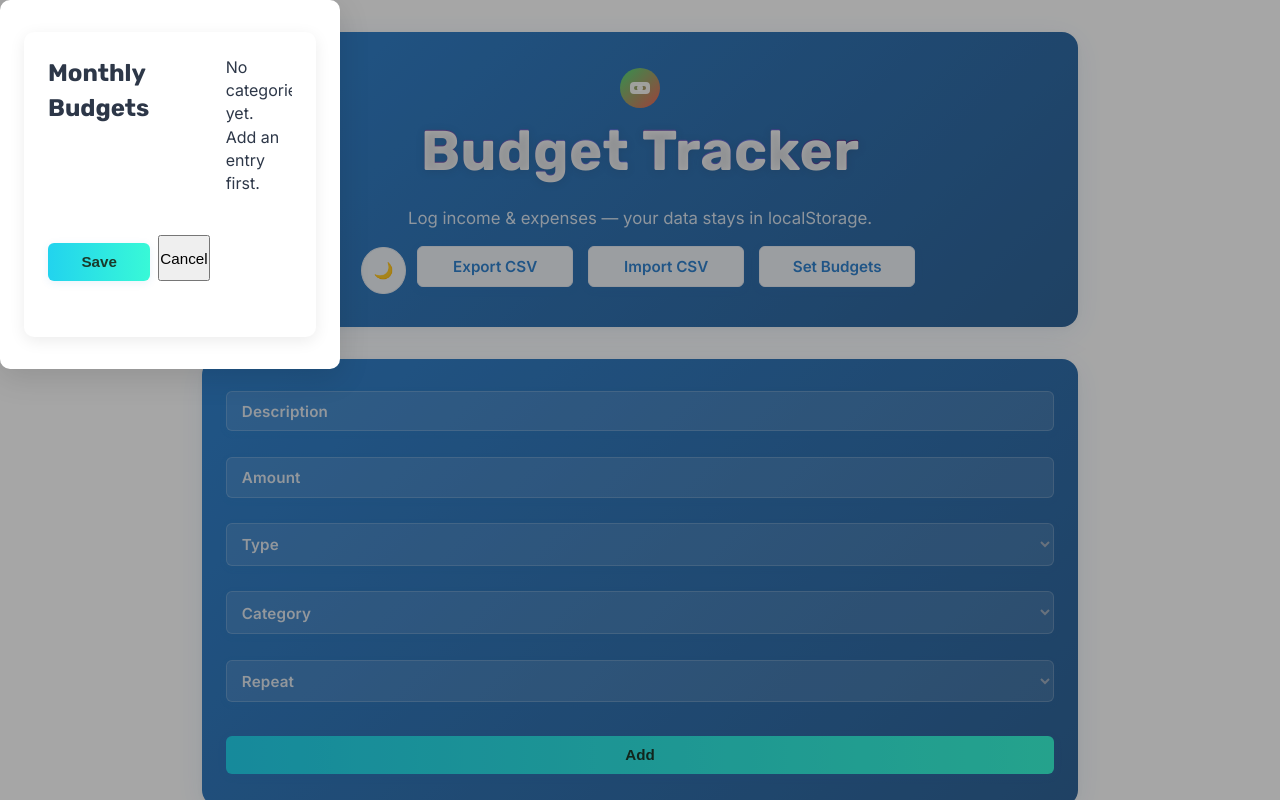
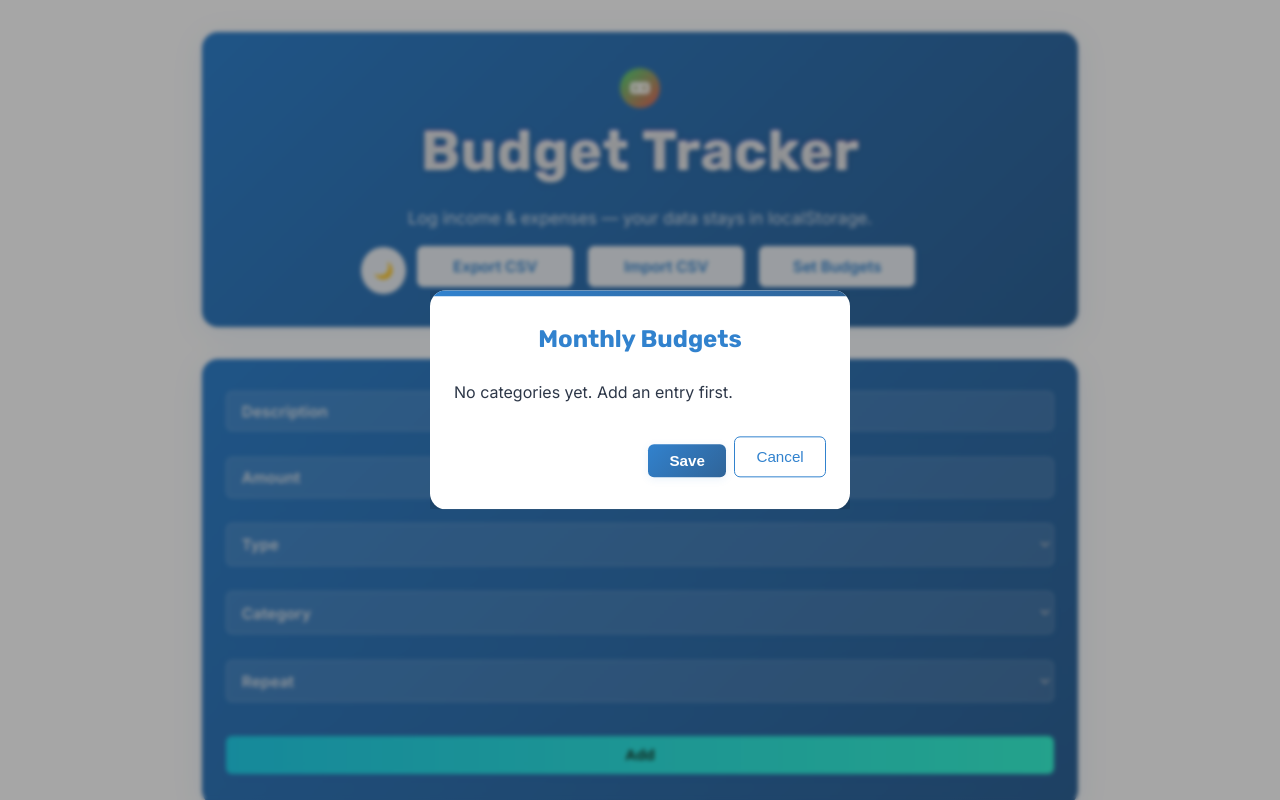
Before and after one commit to alvingoeson/budget-tracker, a website: page index.html in a window 1280 px wide. Both pictures are taken after a click on the button "Set Budgets". Shown: the top 800 px of the page. Drawn offline with nearby package versions, Linux system fonts and the light colour scheme.

Commit message:
current design as of 7/17

```diff
--- a/app.js
+++ b/app.js
@@ -155,6 +155,16 @@ importFile.addEventListener('change', e => {
 });
 
 /* ---------- Budgets ---------- */
+/* Force-center the dialog each time it opens (defensive). */
+function centerBudgetDialog(){
+  // inline styles outrank rogue CSS
+  budgetDlg.style.top = '50%';
+  budgetDlg.style.left = '50%';
+  budgetDlg.style.transform = 'translate(-50%,-50%)';
+  budgetDlg.style.position = 'fixed';
+  budgetDlg.style.margin = '0';
+}
+
 function openBudgetDialog(){
   const cats = [...new Set(entries.map(e=>e.category))].sort();
   budgetFields.innerHTML = cats.map(cat=>{
@@ -162,6 +172,8 @@ function openBudgetDialog(){
     return `<label>${cat}<input type="number" min="0" step="0.01" name="${cat}" value="${val}" /></label>`;
   }).join('') || '<p>No categories yet. Add an entry first.</p>';
   budgetDlg.showModal();
+  // Wait one frame so dialog has layout, then center
+  requestAnimationFrame(centerBudgetDialog);
 }
 budgetBtn.addEventListener('click', openBudgetDialog);
 budgetCancel.addEventListener('click', () => budgetDlg.close());
--- a/index.html
+++ b/index.html
@@ -1,4 +1,3 @@
-
 <!DOCTYPE html>
 <html lang="en">
 <head>
@@ -11,6 +10,7 @@
   <div class="container">
     <header>
       <span class="logo">
+        <!-- simplified inline logo (kept from your current version) -->
         <svg width="48" height="48" viewBox="0 0 48 48" fill="none">
           <defs>
             <linearGradient id="incomeExpenseGrad" x1="0" y1="0" x2="48" y2="48" gradientUnits="userSpaceOnUse">
@@ -35,7 +35,7 @@
       </div>
     </header>
 
-    <!-- ── Floating-label form (vertical) ───────────────────── -->
+    <!-- Entry Form -->
     <section class="form-section">
       <form id="entryForm">
         <div class="field">
@@ -103,21 +103,20 @@
     </section>
   </div>
 
-  <!-- — BUDGET FEATURE — Budget dialog -->
+  <!-- Budget Dialog -->
   <dialog id="budgetDlg">
-    <form id="budgetForm" method="dialog">
+    <form id="budgetForm" class="budget-card" method="dialog">
       <h2>Monthly Budgets</h2>
       <div id="budgetFields"></div>
-      <footer>
-        <button type="submit">Save</button>
-        <button type="button" id="budgetCancel">Cancel</button>
+      <footer class="budget-actions">
+        <button type="submit" class="btn-primary budget-save">Save</button>
+        <button type="button" id="budgetCancel" class="btn-ghost budget-cancel">Cancel</button>
       </footer>
     </form>
   </dialog>
 
   <!-- libs -->
   <script src="https://cdn.jsdelivr.net/npm/chart.js"></script>
-  <!-- PapaParse for CSV -->
   <script src="https://cdn.jsdelivr.net/npm/papaparse@5.4.1/papaparse.min.js"></script>
   <script type="module" src="app.js"></script>
 </body>
--- a/style.css
+++ b/style.css
@@ -660,15 +660,125 @@ button[type=submit]:active{transform:scale(.97);}
 /* ------------------------------------------------------------------
    11. Budget Dialog
    ------------------------------------------------------------------ */
-#budgetDlg{border:none;border-radius:var(--rad-md);padding:var(--sp-6) var(--sp-5);box-shadow:var(--shadow-lg);max-width:340px;width:90%;background:var(--card);color:var(--text);}
-#budgetDlg h2{margin-bottom:var(--sp-4);font-size:var(--fs-lg);font-family:'Rubik',sans-serif;font-weight:600;}
-#budgetFields{display:flex;flex-direction:column;gap:var(--sp-3);max-height:50vh;overflow-y:auto;padding-right:.25rem;}
-#budgetFields label{display:flex;justify-content:space-between;align-items:center;gap:var(--sp-2);font-size:var(--fs-sm);}
-#budgetFields input{width:110px;text-align:right;padding:.45rem .4rem;font-size:var(--fs-sm);border:1px solid var(--card-border);border-radius:var(--rad-xs);background:var(--card-alt);color:var(--text);}
-#budgetDlg footer{display:flex;justify-content:flex-end;gap:var(--sp-2);margin-top:var(--sp-5);}
-#budgetDlg footer button{font-size:var(--fs-sm);}
+/* Hide while closed to avoid flash */
+#budgetDlg:not([open]){display:none;}
 
-#budgetDlg::backdrop{background:rgba(0,0,0,.35);}
+/* We let the UA backdrop show; we override position */
+#budgetDlg{
+  position:fixed;
+  top:50%;
+  left:50%;
+  transform:translate(-50%,-50%);
+  margin:0;
+  padding:0;
+  border:none;
+  background:transparent;
+  z-index:1000;
+  color:var(--text);
+}
+
+/* Backdrop dim */
+#budgetDlg::backdrop{
+  background:rgba(0,0,0,.35);
+  backdrop-filter:blur(2px);
+}
+
+/* Modal card */
+#budgetDlg .budget-card{
+  display:flex;
+  flex-direction:column;
+  gap:var(--sp-4);
+  width:min(90vw,420px);
+  max-height:80dvh;
+  overflow-y:auto;
+  padding:var(--sp-6) var(--sp-5);
+  background:var(--card);
+  color:var(--text);
+  border-radius:var(--rad-lg);
+  box-shadow:0 8px 48px rgba(0,0,0,.25),0 2px 16px rgba(0,0,0,.15);
+  position:relative;
+  isolation:isolate;
+}
+
+/* Accent stripe */
+#budgetDlg .budget-card::before{
+  content:"";
+  position:absolute;
+  inset-inline:0;
+  top:0;
+  height:6px;
+  background:linear-gradient(90deg,var(--brand-1),var(--brand-2));
+  border-top-left-radius:inherit;
+  border-top-right-radius:inherit;
+}
+
+/* Title */
+#budgetDlg h2{
+  margin:0 0 var(--sp-2) 0;
+  font-size:var(--fs-lg);
+  font-family:'Rubik',sans-serif;
+  font-weight:600;
+  text-align:center;
+  color:var(--brand-1);
+}
+
+/* Fields */
+#budgetFields{
+  display:flex;
+  flex-direction:column;
+  gap:var(--sp-3);
+}
+#budgetFields label{
+  display:flex;
+  justify-content:space-between;
+  align-items:center;
+  gap:var(--sp-2);
+  font-size:var(--fs-sm);
+  color:var(--text-2);
+}
+#budgetFields input{
+  width:110px;
+  text-align:right;
+  padding:.45rem .4rem;
+  font-size:var(--fs-sm);
+  border:1px solid var(--card-border);
+  border-radius:var(--rad-xs);
+  background:var(--card-alt);
+  color:var(--text);
+}
+
+/* Footer buttons */
+#budgetDlg footer.budget-actions{
+  margin-top:var(--sp-4);
+  display:flex;
+  justify-content:flex-end;
+  gap:var(--sp-2);
+}
+#budgetDlg footer.budget-actions .btn-primary,
+#budgetDlg footer.budget-actions .btn-ghost{
+  font-size:var(--fs-sm);
+  padding:.55em 1.4em;
+  border-radius:var(--rad-sm);
+  cursor:pointer;
+  transition:background var(--dur-fast),transform var(--dur-fast);
+}
+#budgetDlg footer.budget-actions .btn-primary{
+  background:linear-gradient(135deg,var(--brand-1) 0%,var(--brand-2) 100%);
+  color:var(--text-invert);
+  border:none;
+}
+#budgetDlg footer.budget-actions .btn-primary:hover{
+  transform:translateY(-2px) scale(1.02);
+  filter:brightness(1.05);
+}
+#budgetDlg footer.budget-actions .btn-ghost{
+  background:transparent;
+  color:var(--brand-1);
+  border:1px solid var(--brand-1);
+}
+#budgetDlg footer.budget-actions .btn-ghost:hover{
+  background:color-mix(in srgb,var(--brand-1) 12%,transparent);
+}
 
 /* ------------------------------------------------------------------
    12. Misc / Helpers
```
Lines whose indentation alone changed are shown as unchanged.
